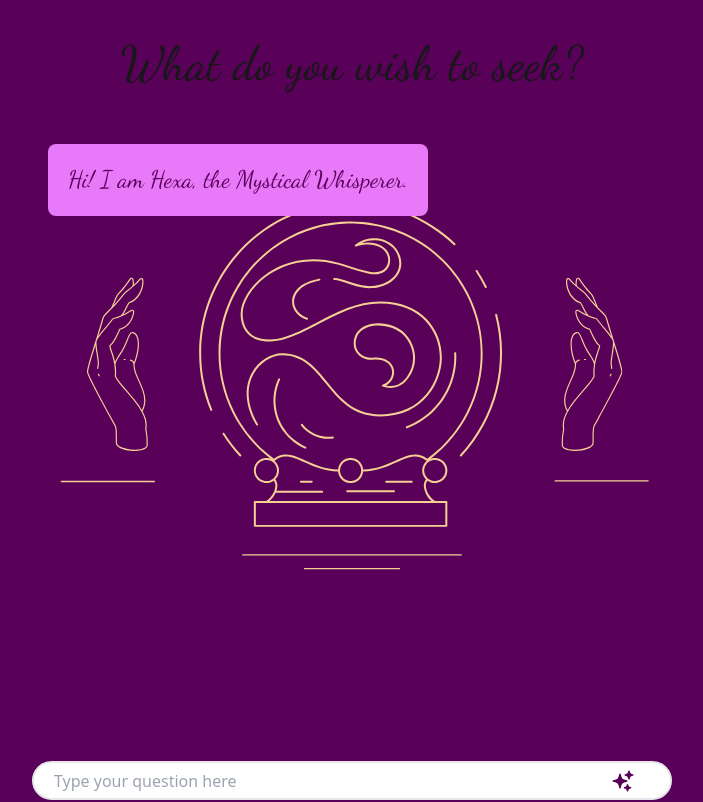
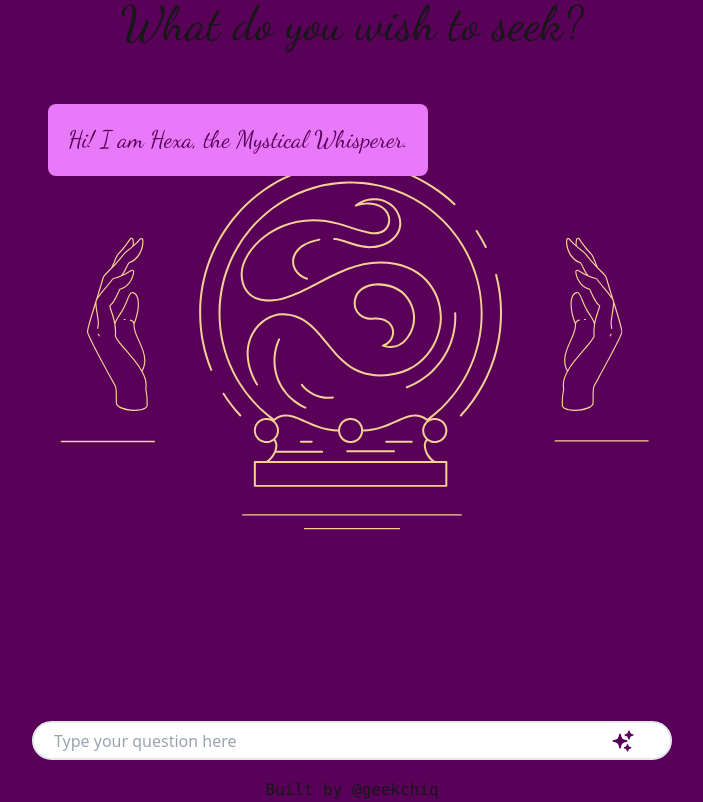
Before and after one commit to geekchiq/crystalclearai, a Next.js app: page / in a window 1280 px wide. Shown: the whole page, without its empty margins (288-991 px from the left). Built offline with nearby package versions, Linux system fonts and the light colour scheme.

Commit message:
fix height for other screens

```diff
--- a/src/app/page.tsx
+++ b/src/app/page.tsx
@@ -2,8 +2,8 @@ import Chat from './components/Chat'
 
 export default function Home() {
   return (
-    <div className="h-screen grid grid-rows-[20px_1fr_20px] items-center justify-items-center min-h-screen">
-      <main className="flex sm:w-full md:w-2/4 h-full bg-cover bg-crystal-full">
+    <div className="h-screen grid grid-rows-[20px_1fr_20px] items-center justify-items-center min-h-screen mb-10">
+      <main className="flex sm:w-full md:w-2/4 h-full bg-cover bg-crystal-full mb-20">
         <Chat />
       </main>
       <footer className="row-start-3 flex gap-6 flex-wrap items-center justify-center font-mono">
```
